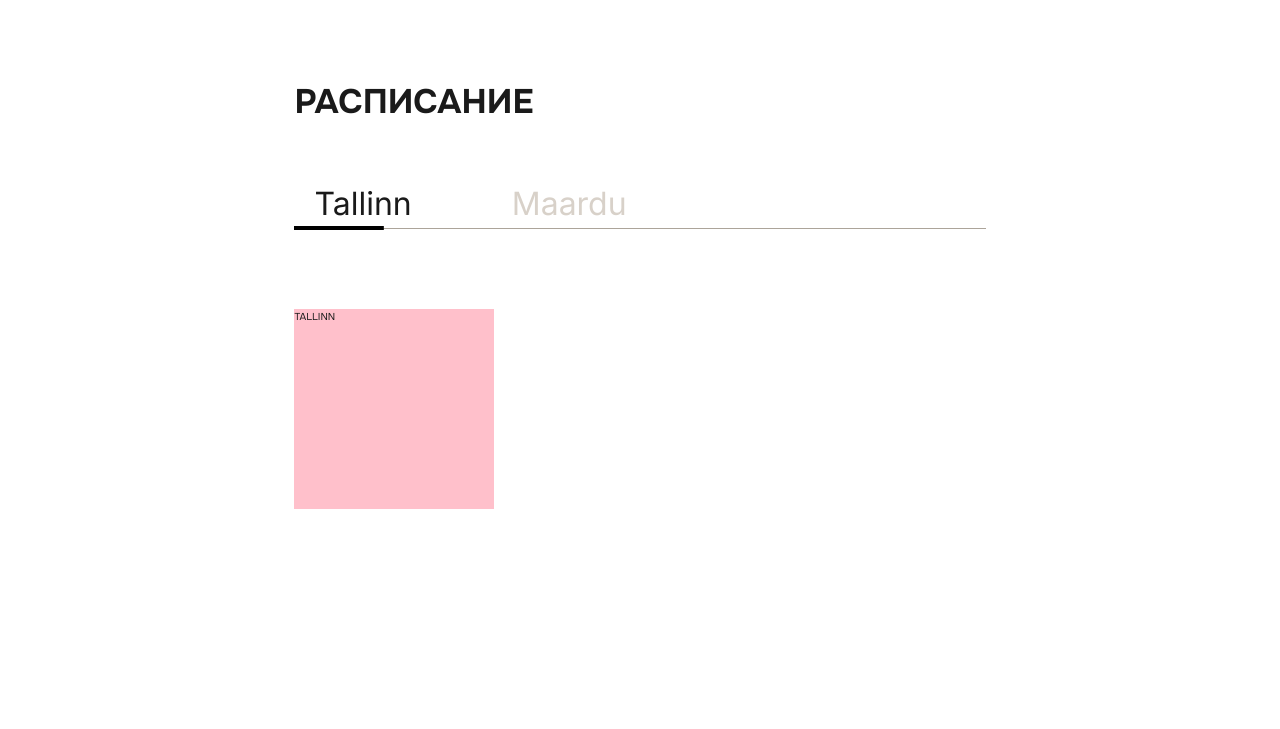
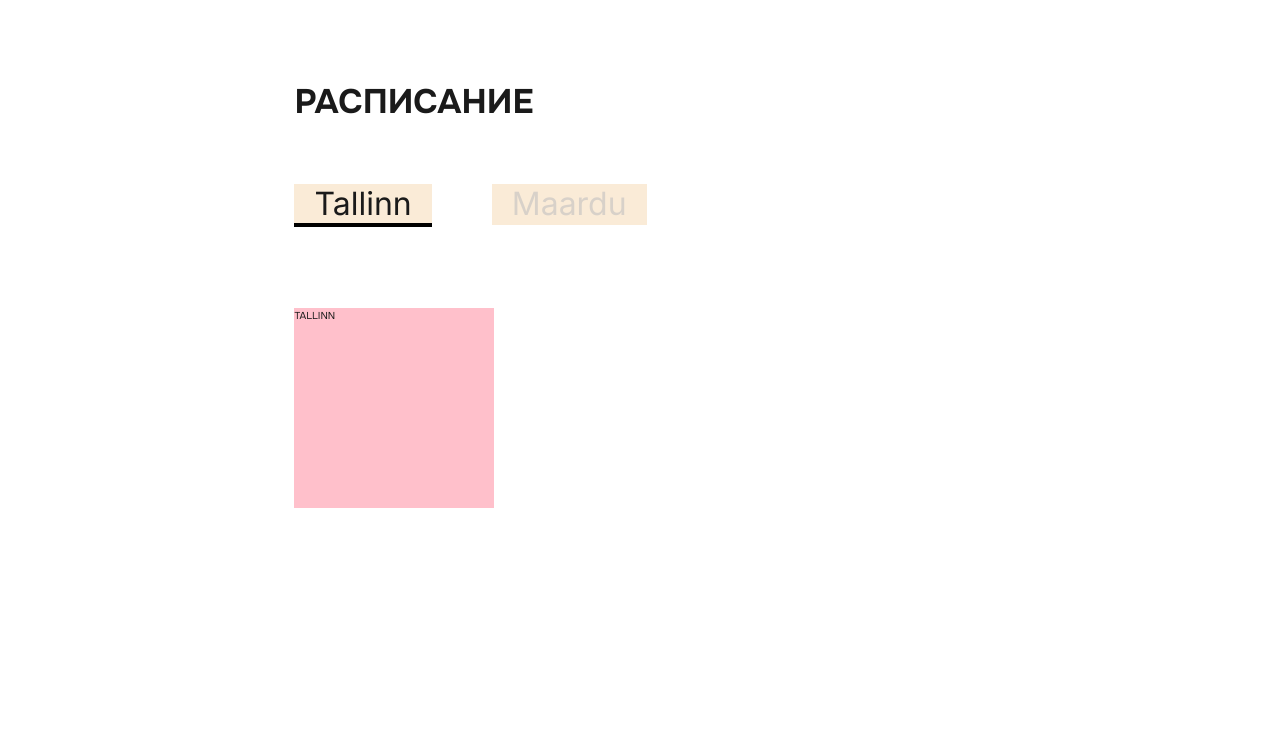
Before and after one commit to ViktoriaGorozanina/Shogen-TaeKwonDo-Website, a plain HTML site: page src/schedule.html in a window 1280 px wide. Shown: the part 71-800 px from the top of the page. Drawn offline with Linux system fonts and the light colour scheme.

Commit message:
fixing tabs underlines

```diff
--- a/sass/pages/_schedule.scss
+++ b/sass/pages/_schedule.scss
@@ -15,20 +15,28 @@
   }
 }
 
-.red {
-  background-color: pink;
-  height: 20rem;
-  width: 20rem;
-}
-.green {
-  background-color: lightgreen;
-  height: 20rem;
-  width: 20rem;
+.tabs-container {
+  position: relative;
+
+  &::after {
+    content: "";
+    position: absolute;
+    left: 0;
+    right: 0;
+    bottom: 0;
+    height: 0.05px;
+    background-color: c.$grey;
+    z-index: -10;
+    // scale: var(--_width, --_tabwidth) 1;
+    // translate: var(--_left, 0px) 0;
+    // transition: scale, translate 0.3s;
+  }
 }
 
 [role="tablist"] {
   // background-color: yellow;
   // width: fit-content;
+  min-width: 41.5rem;
   list-style: none;
   display: flex;
   gap: 6rem;
@@ -36,30 +44,32 @@
   margin-bottom: 8rem;
   padding: 0;
   // padding-left: 1rem;
-  font-size: 3.2rem;
+  font-size: clamp(2.4rem, 3vw, 3.2rem);
   font-family: f.$fontInter;
-  border-bottom: solid 0.7px c.$grey;
-  position: relative;
+  // position: relative;
 }
 
-[role="tablist"]::after {
-  content: "";
-  position: absolute;
-  left: 0;
-  right: 0;
-  bottom: -2px;
-  height: 4px;
-  scale: var(--_width, 0.13) 1;
-  translate: var(--_left, 0px) 0;
-  transform-origin: left;
-  background-color: black;
-  transition: scale, translate 0.3s;
-}
+// [role="tablist"]::after {
+//   content: "";
+//   position: absolute;
+//   left: 0;
+//   right: 0;
+//   bottom: -2px;
+//   height: 4px;
+//   scale: var(--_width, --_tabwidth) 1;
+//   translate: var(--_left, 0px) 0;
+//   transform-origin: left;
+//   transition: scale, translate 0.3s;
+//   background-color: black;
+//   background-color: black;
+// }
 
 .tab-button {
+  background-color: antiquewhite;
   color: c.$grey-light;
   padding-inline: 2rem;
   transition: all 0.2s;
+  padding-bottom: 0.2rem;
 
   &:hover {
     color: c.$grey;
@@ -71,8 +81,33 @@
 
 [aria-selected="true"] {
   color: c.$black;
+  transform-origin: left;
+  transition: scale 2s;
+  position: relative;
+
   &:active,
   &:hover {
     color: c.$black;
   }
+
+  &::after {
+    content: "";
+    background-color: black;
+    position: absolute;
+    left: 0;
+    right: 0;
+    bottom: -2px;
+    height: 4px;
+  }
 }
+
+.red {
+  background-color: pink;
+  height: 20rem;
+  width: 20rem;
+}
+.green {
+  background-color: lightgreen;
+  height: 20rem;
+  width: 20rem;
+}
--- a/src/script.js
+++ b/src/script.js
@@ -9,7 +9,16 @@ const hamMenu = document.querySelector(`.ham-menu`);
 const hamList = document.querySelector(`.ham-menu__list`);
 
 //HAM MENU TOGGLE (icon and list)
+hamMenu.setAttribute(`hidden`, true);
+
 const toggleHam = hamIcon.addEventListener(`click`, function () {
+  //toggle hidden hem menu
+  if (hamMenu.getAttribute(`hidden`) === `true`) {
+    hamMenu.removeAttribute(`hidden`);
+  } else {
+    hamMenu.setAttribute(`hidden`, true);
+  }
+
   //reverse ham animation
   if (hamMenu.classList.contains(`ham-open`)) {
     midHam.classList.remove(`fade`);
@@ -202,6 +211,10 @@ tabPanels.forEach((panel) => {
 });
 
 //-------------TABS STYLE----------------
+
+// Call the function when the page loads
+window.addEventListener("load", setInitialUnderlineWidth);
+
 // move underline:
 function moveIndicator(oldTab, newTab) {
   const newTabPosition = oldTab.compareDocumentPosition(newTab);
@@ -213,3 +226,9 @@ function moveIndicator(oldTab, newTab) {
   tabsContainer.style.setProperty(`--_left`, newTab.offsetLeft + "px");
   tabsContainer.style.setProperty(`--_width`, newTabWidth);
 }
+
+//activating border bottom:
+// function underline () {
+// if()
+// }
+// underline()
```
Also changed, not shown: css/main.css.
